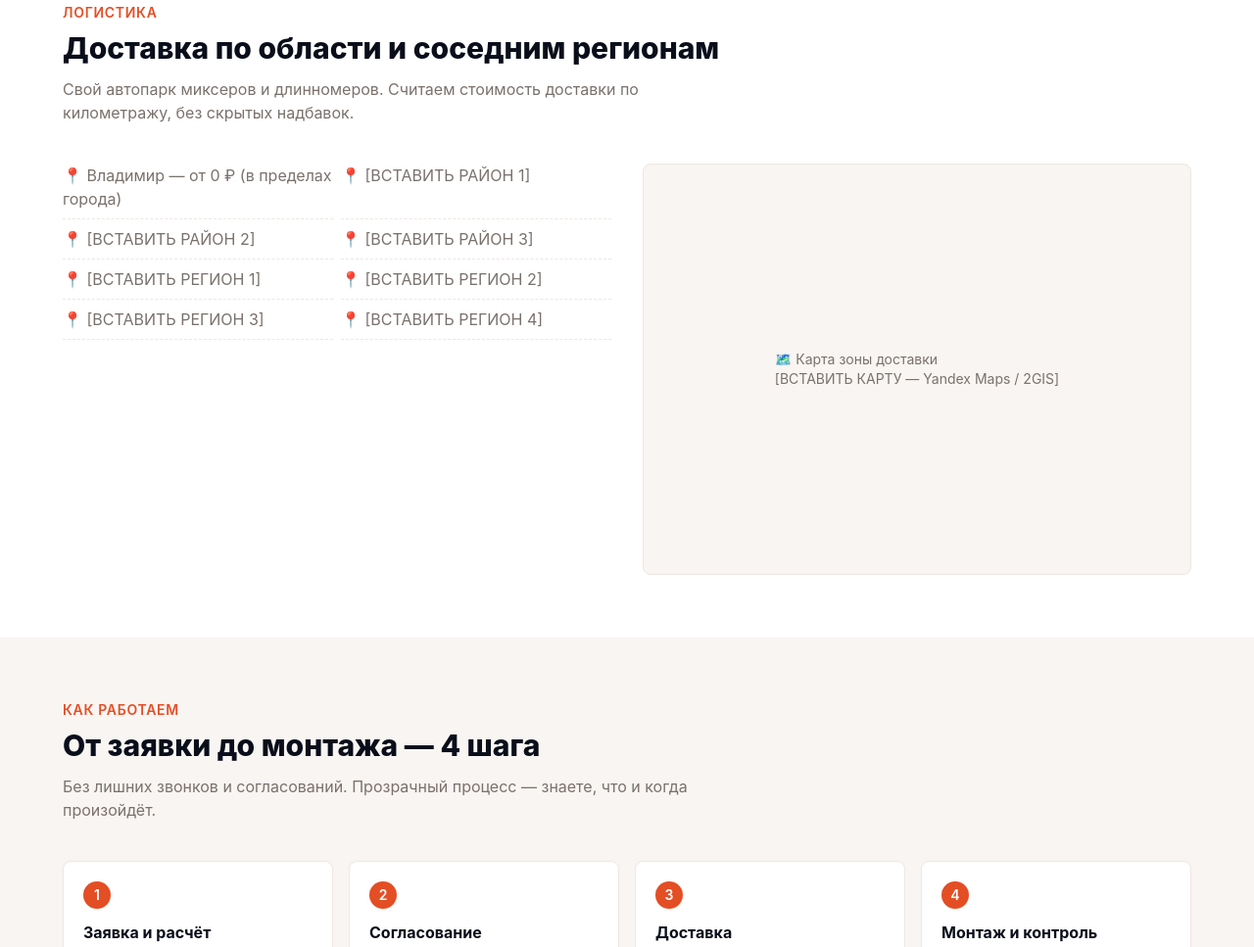
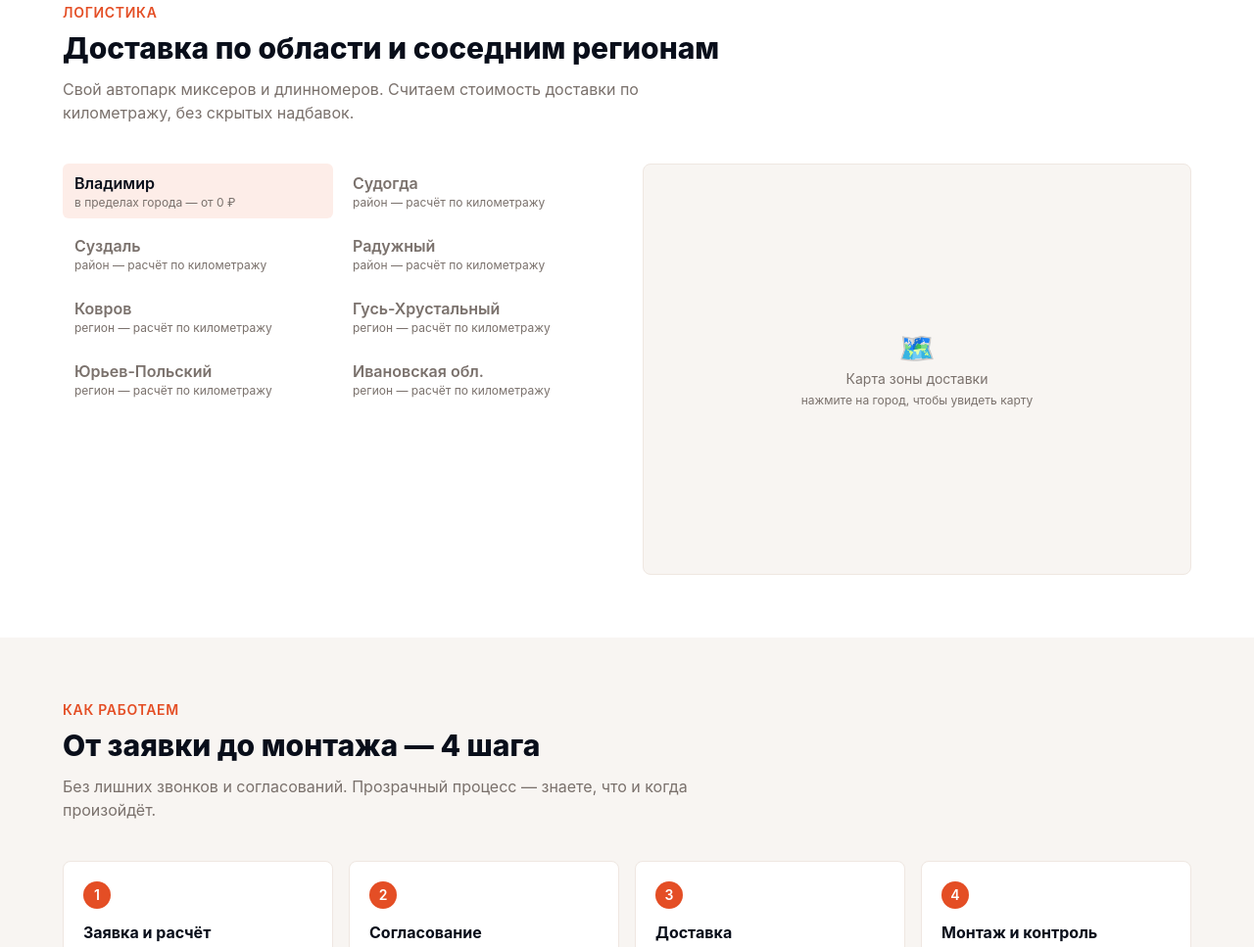
Before and after one commit to altairstudio-ru/zbi-mir-betona33-ru, an Astro site: page / in a window 1280 px wide. Shown: the part 3062-4029 px from the top of the page at 98% size. Built offline with nearby package versions, Linux system fonts and the light colour scheme; Astro itself is replaced by a stand-in of ours.

Commit message:
feat: блок доставки — реальные города/регионы + переключатель карт

```diff
--- a/src/pages/index.astro
+++ b/src/pages/index.astro
@@ -12,6 +12,17 @@ import {
   reviews,
   faqItems,
 } from '../data/products';
+
+const MAPS: Array<[string, string]> = [
+  ['vladimir', 'Владимир'],
+  ['sudogda', 'Судогда'],
+  ['suzdal', 'Суздаль'],
+  ['raduzhny', 'Радужный'],
+  ['kovrov', 'Ковров'],
+  ['gus-khrustalny', 'Гусь-Хрустальный'],
+  ['yuryev-polsky', 'Юрьев-Польский'],
+  ['ivanovo', 'Ивановская область'],
+];
 ---
 
 <Base
@@ -144,20 +155,45 @@ import {
       <div class="grid md:grid-cols-2 gap-8 items-start">
         <ul class="grid grid-cols-1 sm:grid-cols-2 gap-2">
           {[
-            'Владимир — от 0 ₽ (в пределах города)',
-            '[ВСТАВИТЬ РАЙОН 1]',
-            '[ВСТАВИТЬ РАЙОН 2]',
-            '[ВСТАВИТЬ РАЙОН 3]',
-            '[ВСТАВИТЬ РЕГИОН 1]',
-            '[ВСТАВИТЬ РЕГИОН 2]',
-            '[ВСТАВИТЬ РЕГИОН 3]',
-            '[ВСТАВИТЬ РЕГИОН 4]',
-          ].map(item => (
-            <li class="text-muted-foreground border-b border-dashed border-border pb-2">📍 {item}</li>
+            ['Владимир', 'в пределах города — от 0 ₽'],
+            ['Судогда', 'районы'],
+            ['Суздаль', 'районы'],
+            ['Радужный', 'районы'],
+            ['Ковров', 'регионы'],
+            ['Гусь-Хрустальный', 'регионы'],
+            ['Юрьев-Польский', 'регионы'],
+            ['Ивановская обл.', 'регионы'],
+          ].map(([city, note], i) => (
+            <li>
+              <button
+                type="button"
+                data-map={MAPS[i][0]}
+                class={`delivery-city w-full text-left rounded-md px-3 py-2 transition-colors ${i === 0 ? 'bg-primary/10 text-foreground' : 'text-muted-foreground hover:bg-muted'}`}
+              >
+                <span class="font-semibold">{city}</span>
+                {note !== 'районы' && note !== 'регионы' ? <span class="block text-xs text-muted-foreground">{note}</span> : <span class="block text-xs text-muted-foreground">{note === 'районы' ? 'район' : 'регион'} — расчёт по километражу</span>}
+              </button>
+            </li>
           ))}
         </ul>
-        <div class="aspect-[4/3] bg-muted border border-border rounded-lg flex items-center justify-center text-muted-foreground text-sm">
-          🗺️ Карта зоны доставки<br />[ВСТАВИТЬ КАРТУ — Yandex Maps / 2GIS]
+        <div class="relative">
+          <div class="aspect-[4/3] bg-muted border border-border rounded-lg flex items-center justify-center text-muted-foreground text-sm overflow-hidden">
+            <div id="map-placeholder" class="flex flex-col items-center gap-1 text-center px-6">
+              <span class="text-3xl">🗺️</span>
+              <span>Карта зоны доставки</span>
+              <span class="text-xs">нажмите на город, чтобы увидеть карту</span>
+            </div>
+            {MAPS.map(([slug, alt]) => (
+              <img
+                data-map-img={slug}
+                src={`/maps/${slug}.png`}
+                alt={alt}
+                loading="lazy"
+                class="hidden absolute inset-0 w-full h-full object-cover"
+                onerror="this.style.display='none'; document.getElementById('map-placeholder').style.display='flex';"
+              />
+            ))}
+          </div>
         </div>
       </div>
     </div>
@@ -252,4 +288,29 @@ import {
       </div>
     </div>
   </section>
+
+  <script>
+    const buttons = [...document.querySelectorAll('.delivery-city')];
+    const placeholder = document.getElementById('map-placeholder');
+    const imgs = [...document.querySelectorAll('[data-map-img]')];
+    const bySlug = Object.fromEntries(imgs.map(img => [img.dataset.mapImg, img]));
+    const show = slug => {
+      imgs.forEach(img => (img.style.display = 'none'));
+      placeholder.style.display = 'flex';
+      if (bySlug[slug]) {
+        bySlug[slug].style.display = 'block';
+        placeholder.style.display = 'none';
+      }
+    };
+    buttons.forEach(btn => {
+      btn.addEventListener('click', () => {
+        buttons.forEach(b => {
+          b.classList.toggle('bg-primary/10', b === btn);
+          b.classList.toggle('text-foreground', b === btn);
+          b.classList.toggle('text-muted-foreground', b !== btn && !b.classList.contains('bg-primary/10'));
+        });
+        show(btn.dataset.map);
+      });
+    });
+  </script>
 </Base>
```
